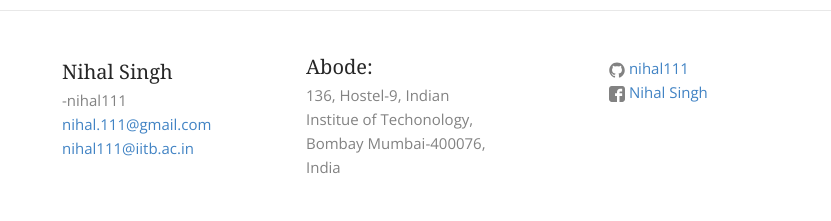
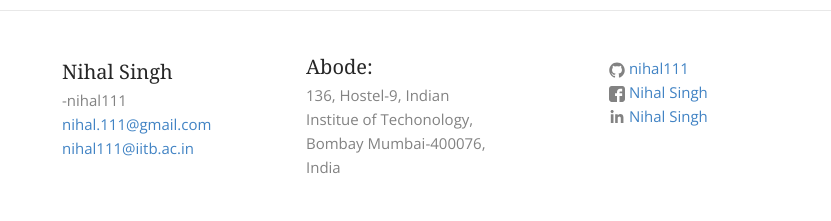
Before and after one commit to nihal111/nihal111.github.io, a Jekyll site: the page built from index.html, in a window 1280 px wide. Shown: the part 685-906 px from the top of the page, without its empty margins (223-1054 px from the left). Built offline with Jekyll 4.4.1, drawn with Linux system fonts in a browser that asks for light colours; some web fonts are replaced.

Commit message:
Added LinkedIn to footer

```diff
--- a/_config.yml
+++ b/_config.yml
@@ -19,7 +19,7 @@
   flickr:
   github: nihal111
   instagram:
-  linkedin:
+  linkedin: nihal111
   pinterest:
   rss: # just type anything here for a working RSS icon
   twitter:
@@ -53,8 +53,10 @@
   A guide to getting started with Jekyll.
 
 github_username:  nihal111
-facebook_username:  Nihal Singh
+facebook_username: Nihal Singh
+linkedin_username:  Nihal Singh
 facebook_id: nihal111
+linkedin_id: nihal111
 address: 136, Hostel-9, Indian Institue of Techonology, Bombay Mumbai-400076, India
 # Build Settings
 sass:
--- a/_includes/footer.html
+++ b/_includes/footer.html
@@ -33,6 +33,12 @@
             {% include icon-facebook.html username=site.facebook_username id=site.facebook_id %}
           </li>
           {% endif %}
+
+          {% if site.linkedin_username %}
+          <li>
+            {% include icon-linkedin.html username=site.linkedin_username id=site.linkedin_id %}
+          </li>
+          {% endif %}
         </ul>
       </div>
 
--- /dev/null
+++ b/_includes/icon-linkedin.html
@@ -0,0 +1 @@
+<a href="https://linkedin.com/in/{{ include.id }}"><span class="icon icon--facebook">{% include icon-linkedin.svg %}</span><span class="username">{{  include.username }}</span></a>
```
Also changed, not shown: _includes/icon-linkedin.svg (added), 4 other files.
